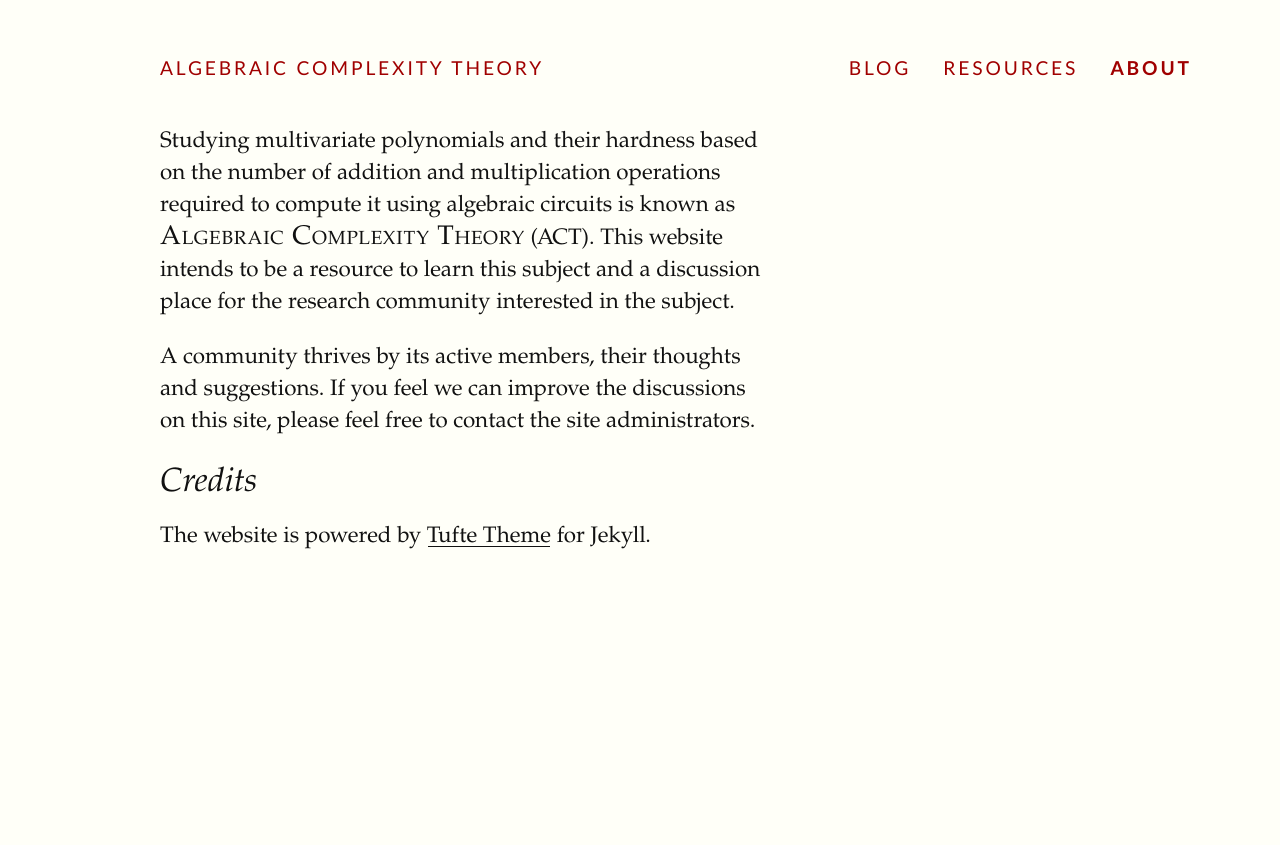
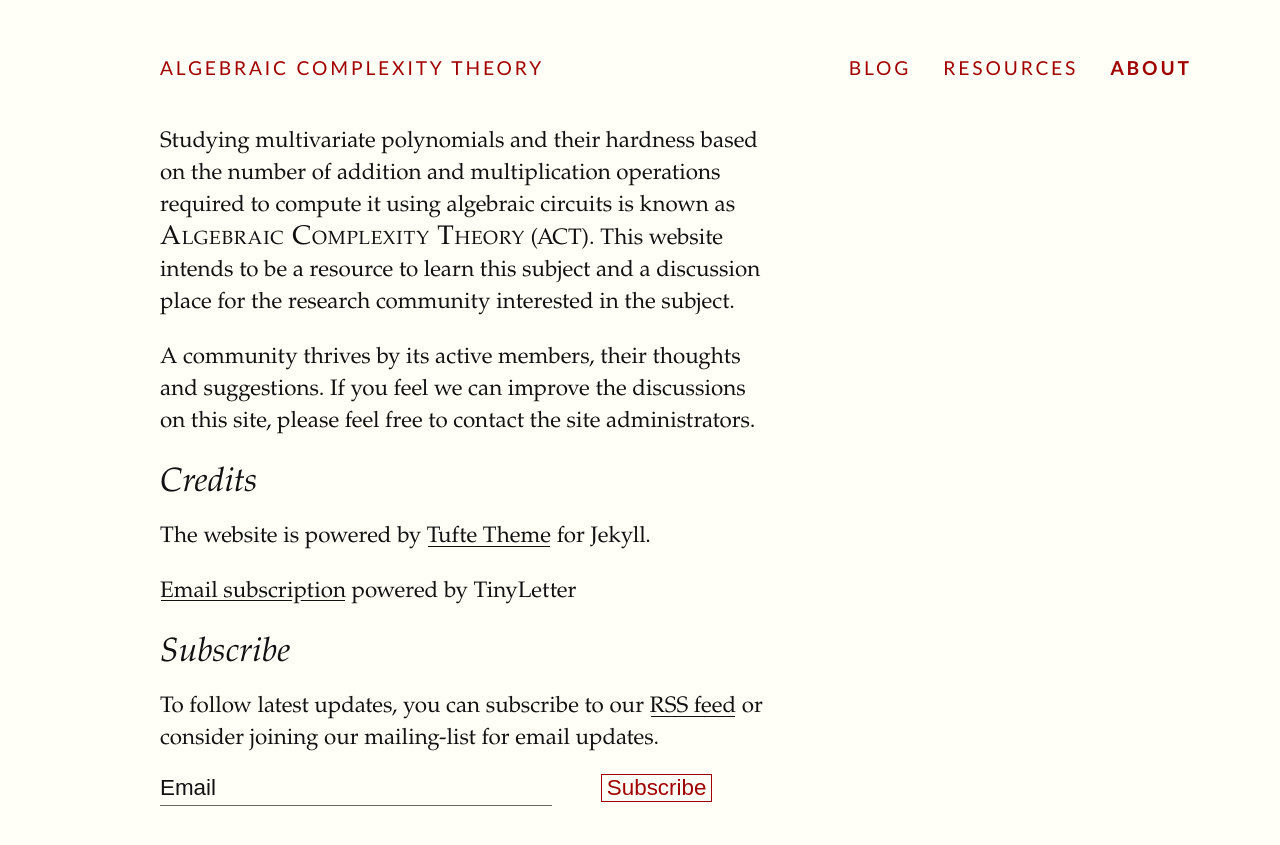
Before and after one commit to AlgComplexity/algcomplexity.github.io, a Jekyll site: the page built from about/index.html, in a window 1280 px wide. Shown: the top 845 px of the page. Built offline with Jekyll 4.4.1, drawn with Linux system fonts in a browser that asks for light colours.

Commit message:
Added subscription feature

```diff
--- /dev/null
+++ b/about/index.html
@@ -0,0 +1,22 @@
+---
+layout: default
+title: About
+navlink: 3
+---
+
+<p>Studying multivariate polynomials and their hardness based on the number of addition and multiplication operations required to compute it using algebraic circuits is known as {% newthought "Algebraic Complexity Theory" %}(ACT). This website intends to be a resource to learn this subject and a discussion place for the research community interested in the subject. </p>
+
+<p>A community thrives by its active members, their thoughts and suggestions. If you feel we can improve the discussions on this site, please feel free to contact the site administrators.</p>
+
+<h2> Credits </h2>
+<p>The website is powered by <a href="https://github.com/clayh53/tufte-jekyll/">Tufte Theme</a> for Jekyll.</p>
+
+<p><a href="https://tinyletter.com" target="_blank">Email subscription</a> powered by TinyLetter</p>
+
+<h2> Subscribe</h2>
+<p>To follow latest updates, you can subscribe to our <a href="/feed.xml">RSS feed</a> or consider joining our mailing-list for email updates. </p>
+
+<form id="sub-form" action="https://tinyletter.com/prateekdwv" method="post" target="popupwindow" onsubmit="window.open('https://tinyletter.com/prateekdwv', 'popupwindow', 'scrollbars=yes,width=800,height=600');return true">
+    <input class="email-input" type="text" placeholder="Email" name="email" id="tlemail" />
+    <input type="hidden" value="1" name="embed"/><input class="sub-btn" type="submit" value="Subscribe" /></a>
+</form>
--- a/about/index.md
+++ /dev/null
@@ -1,13 +0,0 @@
----
-layout: default
-title: About
-navlink: 3
----
-
-Studying multivariate polynomials and their hardness based on the number of addition and multiplication operations required to compute it using algebraic circuits is known as {% newthought "Algebraic Complexity Theory" %}(ACT). This website intends to be a resource to learn this subject and a discussion place for the research community interested in the subject.
-
-A community thrives by its active members, their thoughts and suggestions. If you feel we can improve the discussions on this site, please feel free to contact the site administrators.
-
-## Credits
-
-The website is powered by [Tufte Theme](https://github.com/clayh53/tufte-jekyll/) for Jekyll.
--- a/css/tufte.scss
+++ b/css/tufte.scss
@@ -667,3 +667,38 @@ hr.slender {
   font-style: italic;
   font-size: large;
 }
+
+#sub-form{
+  margin-top: 1em;
+}
+
+.sub-btn{
+  display: inline-block;
+  margin-top: 0px;
+  padding-left: 5px;
+  padding-right: 5px;
+  align-items: center;
+  font-size: 1.4rem;
+  border: 1px solid;
+  background-color: $bg-color;
+  color: $contrast-color;
+}
+
+.email-input{
+  outline: 0;
+  border-width: 0 0 1px;
+  border-color: $text-color;
+  background-color: $bg-color;
+  height: 1.5em;
+  margin-right: 2em;
+  width: 35%;
+}
+
+.email-input::placeholder{
+  font-size: 1.4rem;
+  color: $text-color;
+}
+
+.email-input[type="text"]{
+  font-size: 1.4rem;
+}
```
